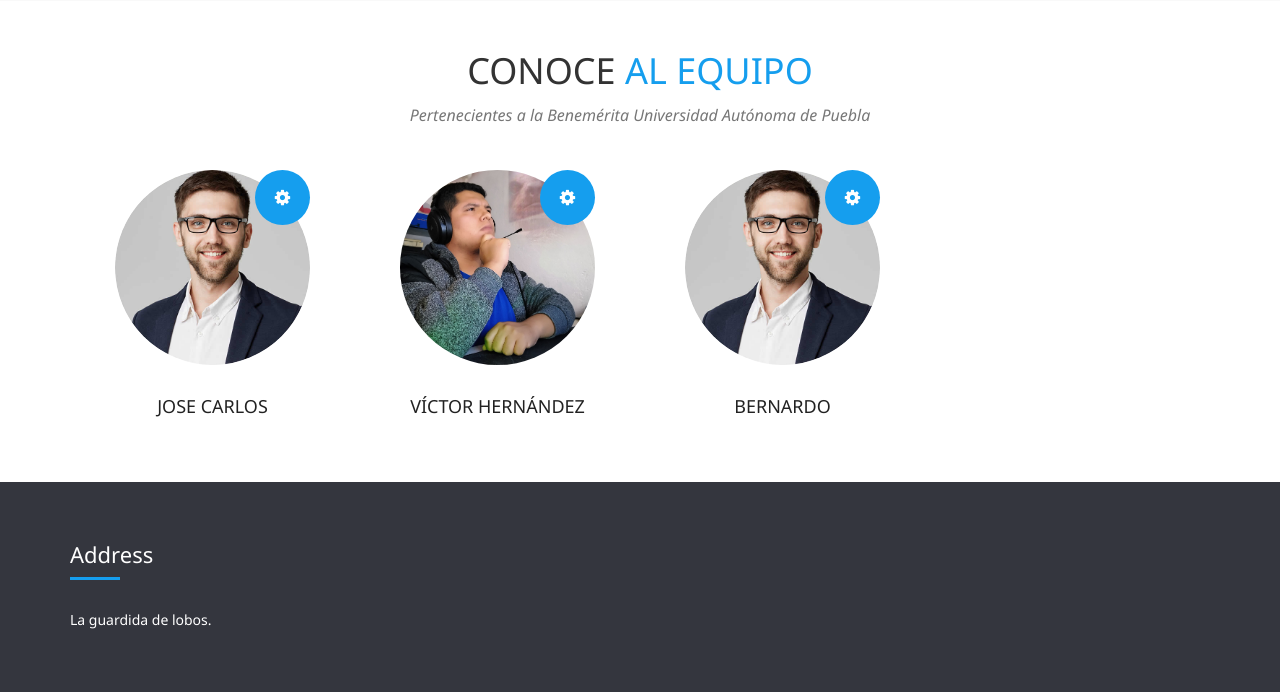
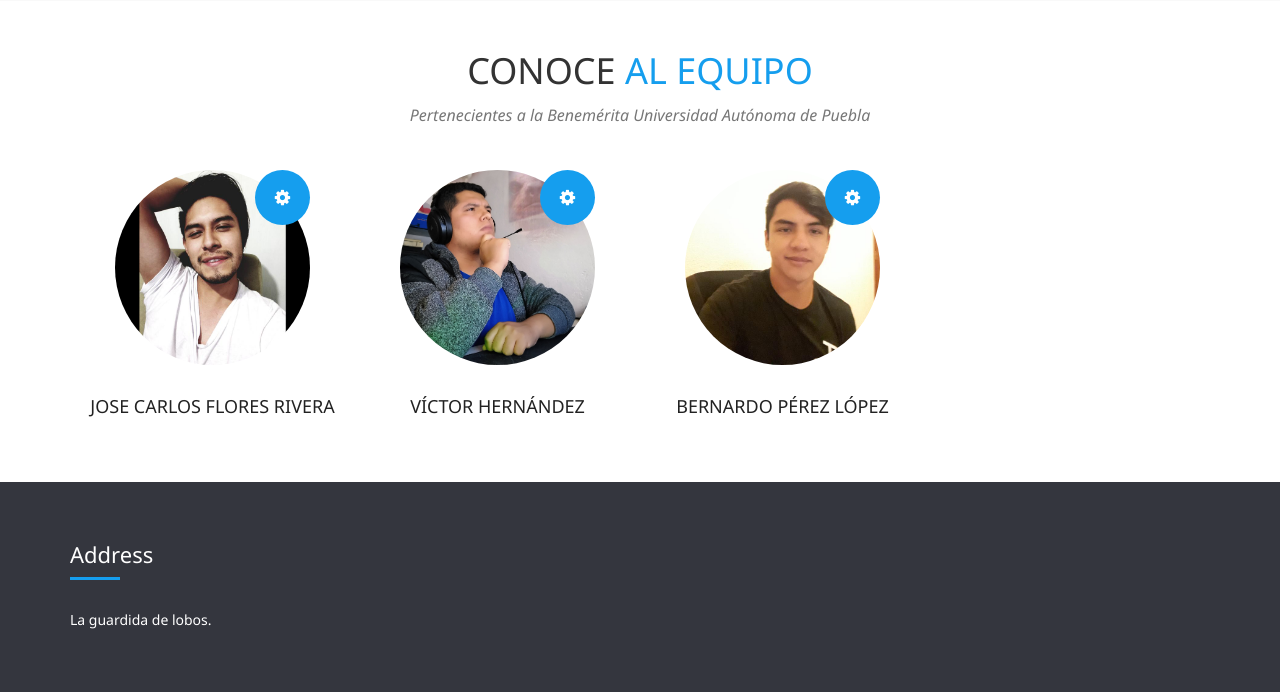
Before and after one commit to VKHdez/proyecto_apps_web, a PHP site: page /about.php in a window 1280 px wide. Shown: the part 562-1254 px from the top of the page. Run offline with PHP 8.4, Linux system fonts and the light colour scheme; some libraries are stand-ins or nearby versions.

Commit message:
Completar sección About.php

```diff
--- a/about.php
+++ b/about.php
@@ -163,7 +163,7 @@
                                 <div class="our-team main-info-below-image">
                                     <div class="our-team-inner">
                                         <div class="our-team-image">
-                                            <img src="img/team-4.jpg" />
+                                            <img src="img/jose_carlo.jpeg" />
                                             <div class="qodef-circle-animate"></div>
                                             <div class="our-team-position-icon">
                                                 <span class="qodef-icon-shortcode circle">
@@ -172,7 +172,7 @@
                                         </div>
                                         <div class="our-team-info">
                                             <div class="our-team-title-holder">
-                                                <h5 class="our-team-name">Jose Carlos</h5>
+                                                <h5 class="our-team-name">Jose Carlos Flores Rivera</h5>
                                             </div>
                                         </div>
                                     </div>
@@ -210,7 +210,7 @@
                                 <div class="our-team main-info-below-image">
                                     <div class="our-team-inner">
                                         <div class="our-team-image">
-                                            <img src="img/team-4.jpg" />
+                                            <img src="img/bernardo.jpeg" />
                                             <div class="qodef-circle-animate"></div>
                                             <div class="our-team-position-icon">
                                                 <span class="qodef-icon-shortcode circle">
@@ -219,7 +219,7 @@
                                         </div>
                                         <div class="our-team-info">
                                             <div class="our-team-title-holder">
-                                                <h5 class="our-team-name">Bernardo</h5>
+                                                <h5 class="our-team-name">Bernardo Pérez López</h5>
                                             </div>
                                         </div>
                                     </div>
```
Also changed, not shown: img/bernardo.jpeg (added), img/jose_carlo.jpeg (added).
